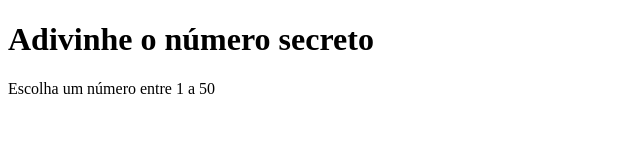
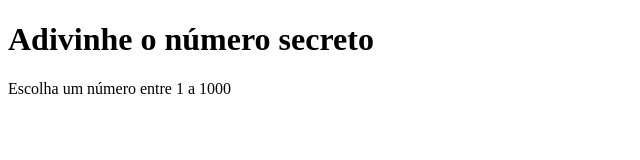
Before and after one commit to andhews/numero-secreto, a plain HTML site: page index.html in a window 1280 px wide. Shown: the full height of the page, 0-640 px from the left. Drawn offline with Linux system fonts and the light colour scheme.

Commit message:
O limite deve ser 1000

```diff
--- a/index.html
+++ b/index.html
@@ -10,7 +10,7 @@
 
 <div>
     <h1>Adivinhe o número secreto</h1>
-    <p>Escolha um número entre 1 a 50</p>
+    <p>Escolha um número entre 1 a 1000</p>
 </div>
 
 </html>
```
